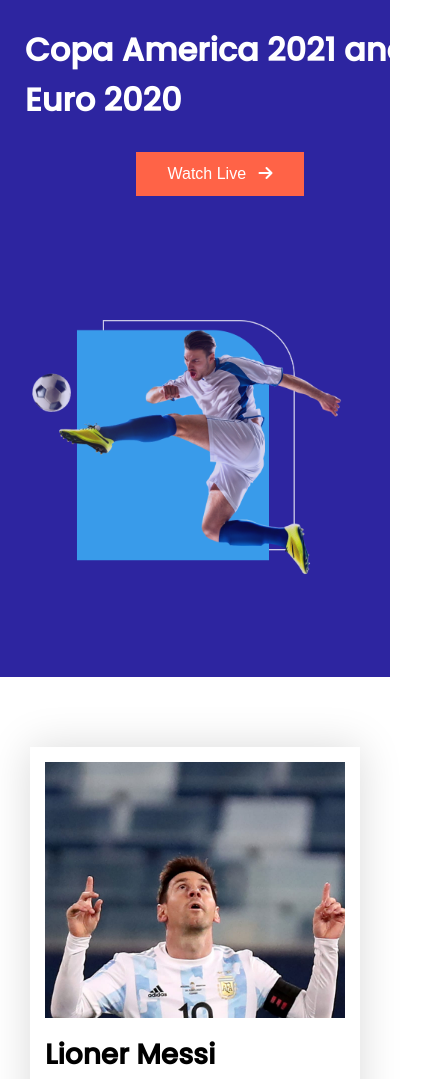
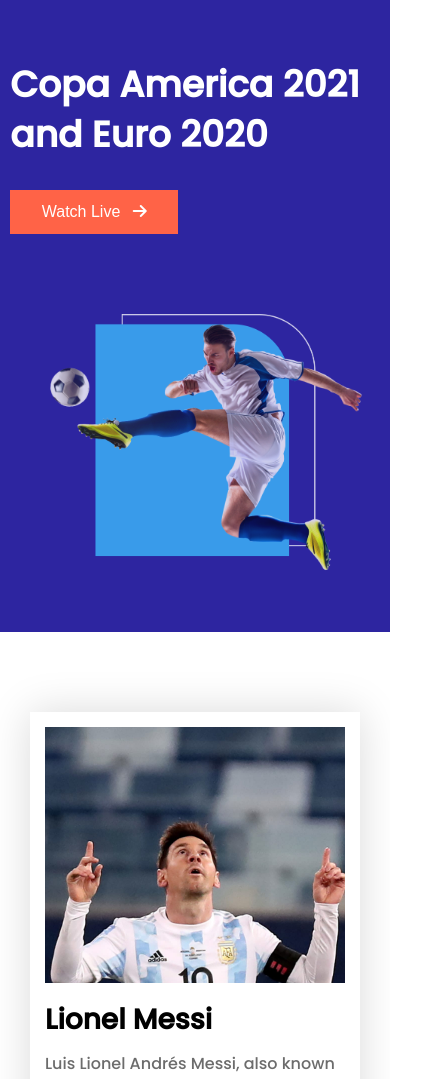
Before and after one commit to AkibMohtasim/responsive-football, a plain HTML site: page index.html in a window 390 px wide. Shown: the top 1079 px of the page, 425 px wide, since content can reach past the window. Drawn offline with Linux system fonts and the light colour scheme.

Commit message:
Last Commit

```diff
--- a/index.html
+++ b/index.html
@@ -26,7 +26,7 @@
     <div class="player">
       <img src="images/players/player-1.png" alt="Photo of Messi">
       <div class="player-info">
-        <h3>Lioner Messi</h3>
+        <h3>Lionel Messi</h3>
         <p>Luis Lionel Andrés Messi, also known as Leo Messi, is an Argentine professional footballer who plays as a forward or an attacking midfielder and captains the Argentina national team. Having played all his professional career for La Liga club FC Barcelona, often considered the best player in the world and widely regarded as the greatest player of all time. A prolific goalscorer and creative playmaker, he has scored over 750 senior career goals for club and country, and has the most goals ever by a player for a single club.</p>
       </div>
     </div>
--- a/style.css
+++ b/style.css
@@ -55,36 +55,37 @@ First Section Starts
 
 .copa-america{
   background-color: #2D25A0;
-  height: 677px;
   display: flex;
-  position: relative;
+  flex-wrap: wrap;
+  padding-bottom: 86px;
 }
-.main-heading{
-  position: absolute;
-  height: 230px;
-  width: 485px;
-  top: 207px;
-  left: 156px;
-
+.copa-america .main-heading{
+  width: 49%;
 }
 .copa-america .main-heading h2{
+  width: 485px;
   font-weight: 700;
   font-size: 64px;
   line-height: 80px;
   color: white;
-  margin: 0;
+  margin-top: 207px;
+  margin-left: 156px;
+
+}
+.copa-america .main-heading button{
+  margin-left: 156px;
 }
 
 /* ----image section--- */
 .copa-america .banner-image{
-  position: absolute;
-  top: 153px;
-  right: 141px;
-  height: 438px;
-  width: 556px;
+  width: 50%;
+  display: flex;
+  flex-direction: row-reverse;
 }
 .copa-america .banner-image img{
-  width: 100%;
+  width: 556px;
+  margin-top: 153px;
+  margin-right: 141px;
   transition: all 0.5s;
 }
 .copa-america:hover .banner-image img{
@@ -268,38 +269,38 @@ responsive section starts
     display: flex;
     flex-direction: column;
     flex-wrap: wrap;
+    margin-bottom: 80px;
+    align-items: center;
+    justify-content: center;
+    padding: 10px;
+    padding-bottom: 60px;
   }
-  .main-heading{
-    position: relative;
+  .copa-america .main-heading{
     display: flex;
-    flex-direction: column;
-    justify-content: center;
     align-items: center;
     flex-wrap: wrap;
     width: 100%;
-    height: 200px;
-    margin: 0;
-    top: 0;
-    left: 15px;
-    padding: 10px;
+    margin: 50px 0px;
   }
   .copa-america .main-heading h2{
-    font-size: 32px;
+    width: 100%;
+    font-size: 36px;
     line-height: 50px;
-    margin: 0;
+    margin: 0px;
+  }
+  .copa-america .main-heading button{
+    margin: 30px 0;
   }
 
   /* ----image section--- */
   .copa-america .banner-image{
-    position: relative;
-    width: 100%;
-    top: 100px;
-    right: 0;
-    left: 20px;
+    justify-content: center;
+    width: 95vw;
   }
   .copa-america .banner-image img{
-    width: 80%;
+    width: 85%;
     transition: all 0.5s;
+    margin: 0;
   }
   .copa-america:hover .banner-image img{
     transform: translate(10px);
```
